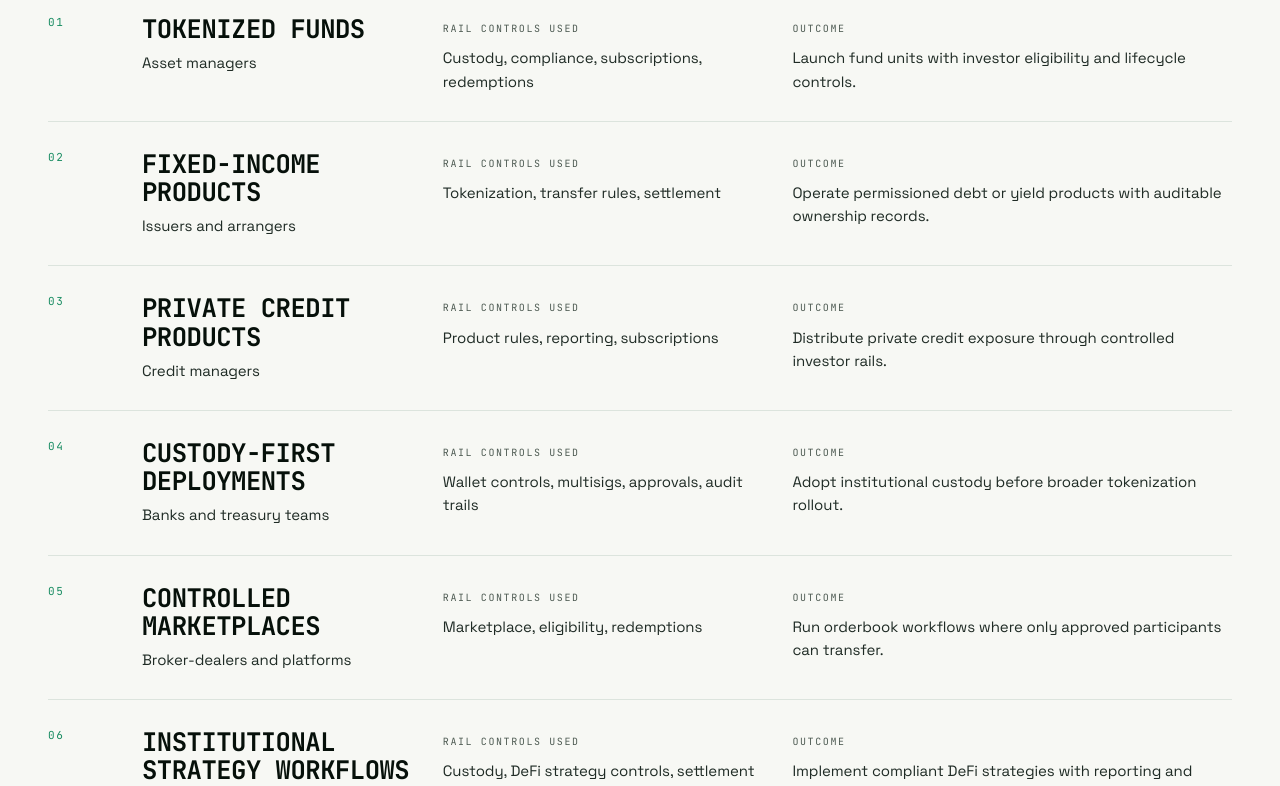
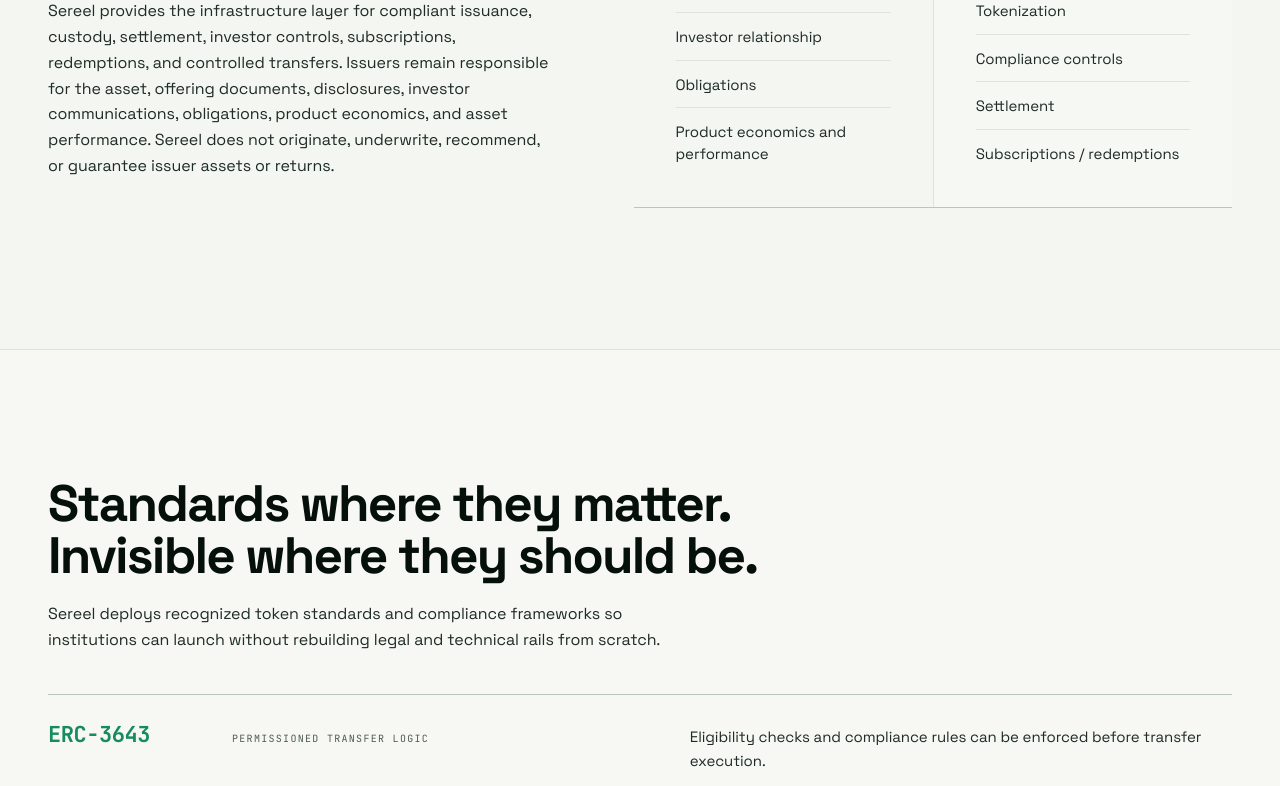
Before and after one commit to 0xsereel/website, a React (Vite) app: page / in a window 1280 px wide. Shown: the part 2940-3726 px from the top of the page. Built offline with nearby package versions, Linux system fonts and the light colour scheme.

Commit message:
Remove Workflow Ledger Section

```diff
--- a/src/pages/Home/Home.tsx
+++ b/src/pages/Home/Home.tsx
@@ -179,51 +179,6 @@ const stackLayers: StackLayer[] = [
   },
 ];
 
-const ledgerRows = [
-  {
-    id: "01",
-    useCase: "Tokenized Funds",
-    institution: "Asset managers",
-    layers: "Custody, compliance, subscriptions, redemptions",
-    outcome: "Launch fund units with investor eligibility and lifecycle controls.",
-  },
-  {
-    id: "02",
-    useCase: "Fixed-Income Products",
-    institution: "Issuers and arrangers",
-    layers: "Tokenization, transfer rules, settlement",
-    outcome: "Operate permissioned debt or yield products with auditable ownership records.",
-  },
-  {
-    id: "03",
-    useCase: "Private Credit Products",
-    institution: "Credit managers",
-    layers: "Product rules, reporting, subscriptions",
-    outcome: "Distribute private credit exposure through controlled investor rails.",
-  },
-  {
-    id: "04",
-    useCase: "Custody-First Deployments",
-    institution: "Banks and treasury teams",
-    layers: "Wallet controls, multisigs, approvals, audit trails",
-    outcome: "Adopt institutional custody before broader tokenization rollout.",
-  },
-  {
-    id: "05",
-    useCase: "Controlled Marketplaces",
-    institution: "Broker-dealers and platforms",
-    layers: "Marketplace, eligibility, redemptions",
-    outcome: "Run orderbook workflows where only approved participants can transfer.",
-  },
-  {
-    id: "06",
-    useCase: "Institutional Strategy Workflows",
-    institution: "Institutions implementing compliant DeFi strategies",
-    layers: "Custody, DeFi strategy controls, settlement",
-    outcome:
-      "Implement compliant DeFi strategies with reporting and operational guardrails.",
-  },
-];
 
 const standards = [
   {
@@ -442,36 +397,6 @@ export const Home = () => {
         </div>
       </section>
 
-      <section className="marketing-section ledger-section wrap" id="use-cases">
-        <div className="section-copy compact">
-          <h2>Workflow ledger</h2>
-          <p>
-            Product dossiers for the capital-market workflows issuers and fund
-            managers run on Sereel.
-          </p>
-        </div>
-
-        <div className="use-case-ledger">
-          {ledgerRows.map((row) => (
-            <article key={row.id} className="ledger-row">
-              <span className="ledger-id">{row.id}</span>
-              <div>
-                <h3>{row.useCase}</h3>
-                <p>{row.institution}</p>
-              </div>
-              <div>
-                <span className="ledger-label">Rail controls used</span>
-                <p>{row.layers}</p>
-              </div>
-              <div>
-                <span className="ledger-label">Outcome</span>
-                <p>{row.outcome}</p>
-              </div>
-            </article>
-          ))}
-        </div>
-      </section>
-
       <section className="marketing-section responsibility-section">
         <div className="wrap responsibility-grid">
           <div className="section-copy compact">
```
